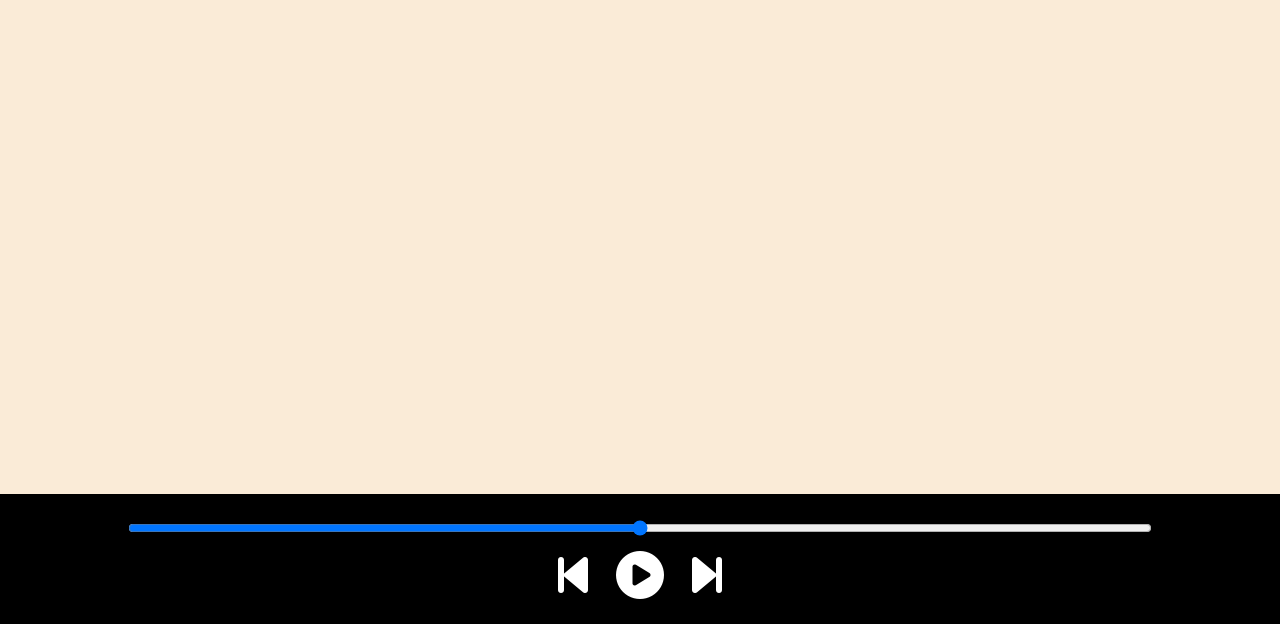
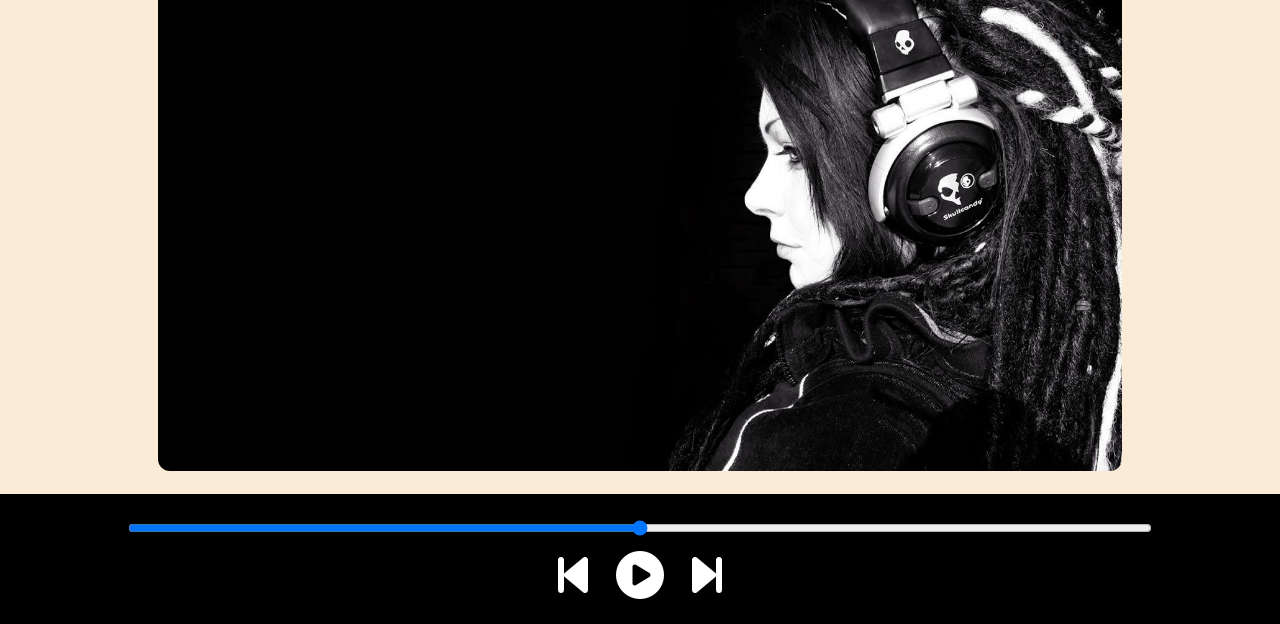
Before and after one commit to sadanmian/Spotify-clone, a plain HTML site: page index.html in a window 1280 px wide. Shown: the part 176-800 px from the top of the page. Drawn offline with Linux system fonts and the light colour scheme.

Commit message:
Container

```diff
--- a/index.html
+++ b/index.html
@@ -19,8 +19,9 @@
     </nav>
 
     <div class="container">
-        <h1>Best of NCS - No Copyright Sounds</h1>
-        <div class="songList"></div>
+        <div class="songList">
+            <h1>Best of NCS - No Copyright Sounds</h1>
+        </div>
         <div class="songBanner"></div>
     </div>
 
--- a/style.css
+++ b/style.css
@@ -11,6 +11,8 @@ body {
 
 nav {
     font-family: 'Ubuntu', sans-serif;
+    position: sticky;
+    top: 0;
 }
 
 nav ul {
@@ -39,12 +41,24 @@ nav ul li {
 }
 
 .container {
-    min-height: calc(100vh - 65px - 130px);
+    /* (100vh - 65px - 130px - (23px + 23px) -(34px + 34px)) */
+    min-height: calc(100vh - 309px);
+    width: 70vw;
+    background-color: black;
+    color: white;
+    font-family: 'Varela Round', sans-serif;
+    display: flex;
+    margin: 23px auto;
+    border-radius: 12px;
+    padding: 34px;
+    background-image: url("./bg.jpg");
+    background-size: cover;
 }
 
 
 .bottom {
     position: sticky;
+    bottom: 0px;
     height: 130px;
     background-color: black;
     color: white;
```
Also changed, not shown: bg.jpg (added).
